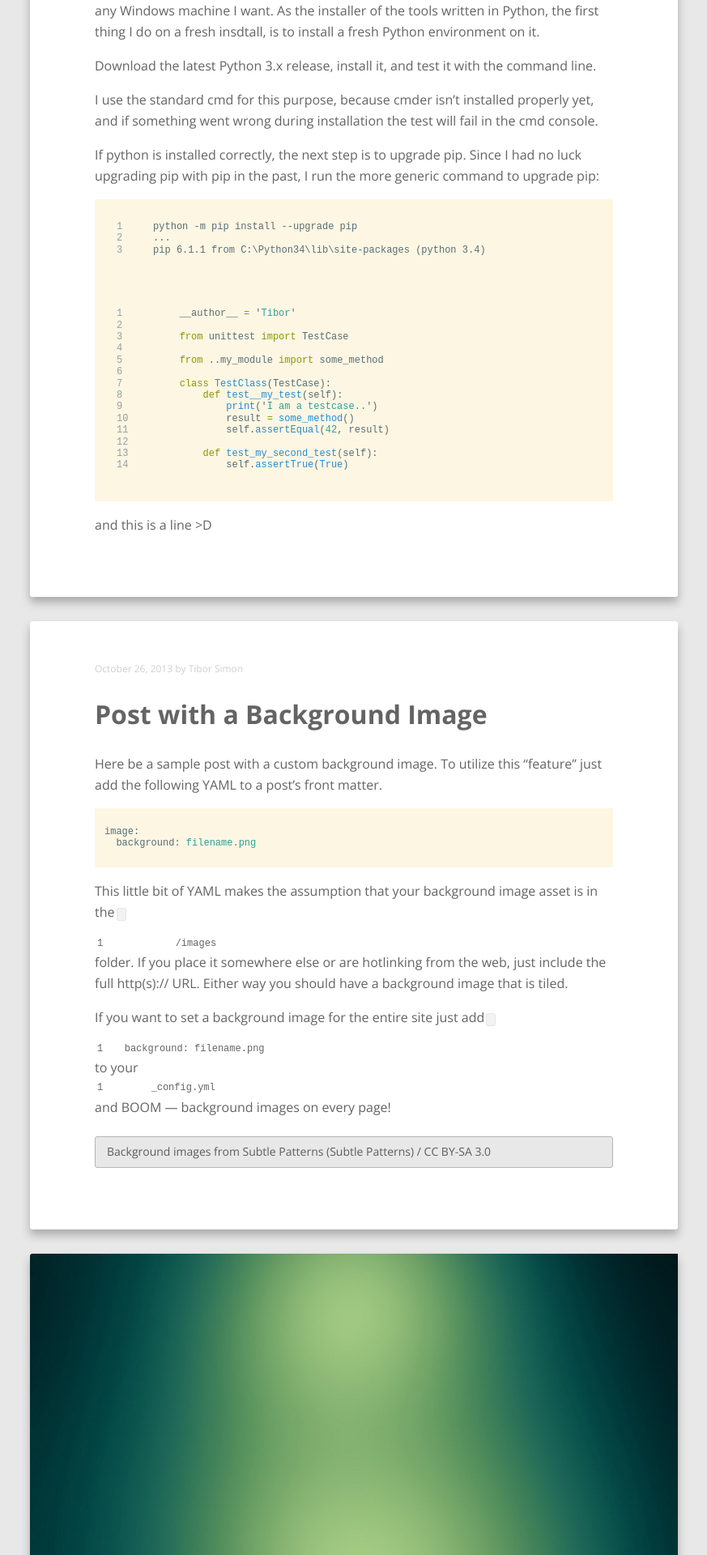
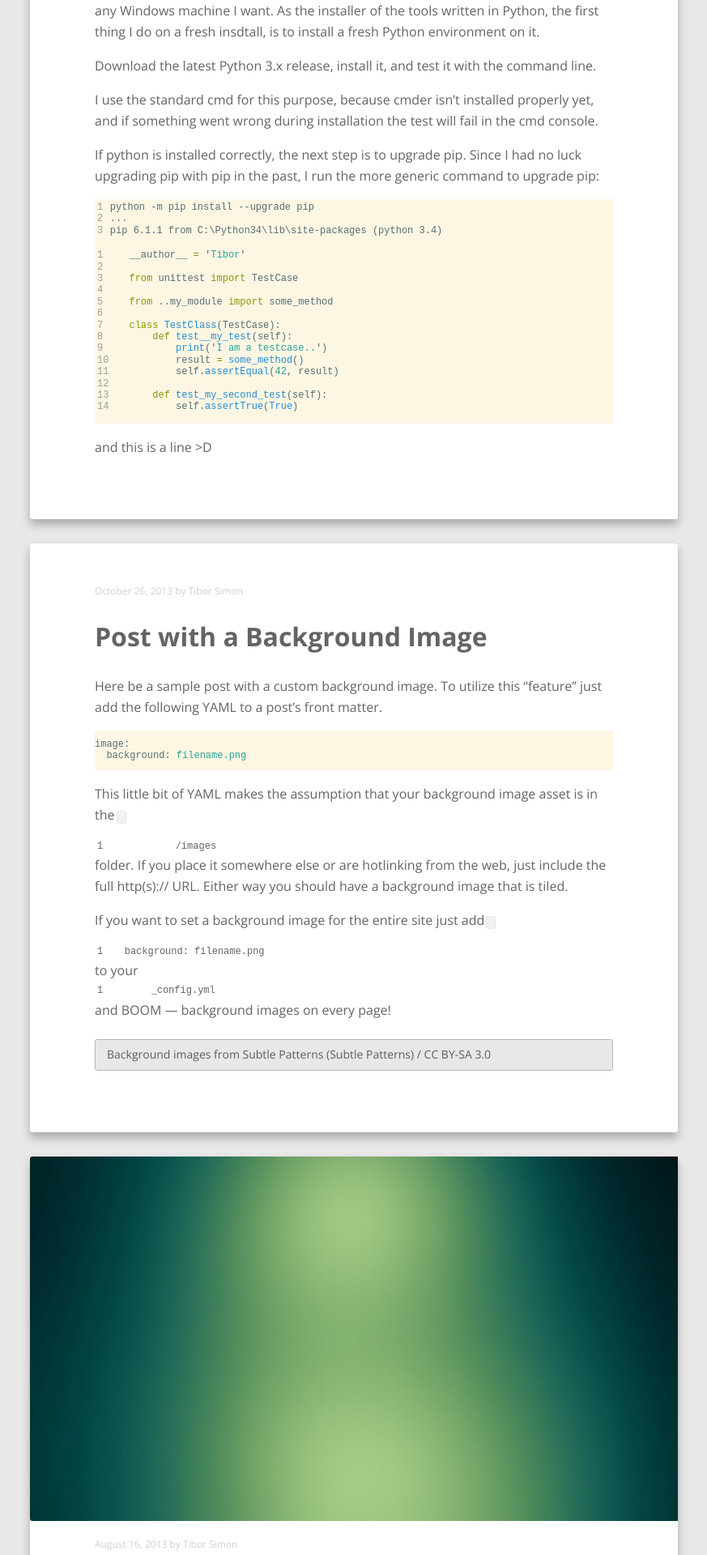
Before and after one commit to tiborsimon/tiborsimon.github.io, a Jekyll site: the page built from index.html, in a window 1280 px wide. Shown: the part 682-2602 px from the top of the page at 81% size, without its empty margins (203-1076 px from the left). Built offline with Jekyll 4.4.1, drawn with Linux system fonts in a browser that asks for light colours; nearby versions of some CDN libraries; the list of posts is cut into pages by our own code.

Commit message:
Update _pygments.scss

```diff
--- a/_sass/_pygments.scss
+++ b/_sass/_pygments.scss
@@ -12,21 +12,16 @@ table.highlighttable tr td {
   margin-bottom: 15px;
   background: #ddd;
   padding-right: 3px;
-  pre {
-      position: relative;
-      margin: 0;
-      padding: 1em;
-  }
 }
 .highlight {
     @include font(12);
     color: #586e75;
     background-color: #fdf6e3;
-    pre {
+    /*pre {
         position: relative;
         margin: 0;
         padding: 1em;
-    }
+    }*/
     .hhl { background-color: #fdf6e3;}
     .lineno { color: #93a1a1 } /* Line Numbers */
     .c { color: #93a1a1 } /* Comment */
```
